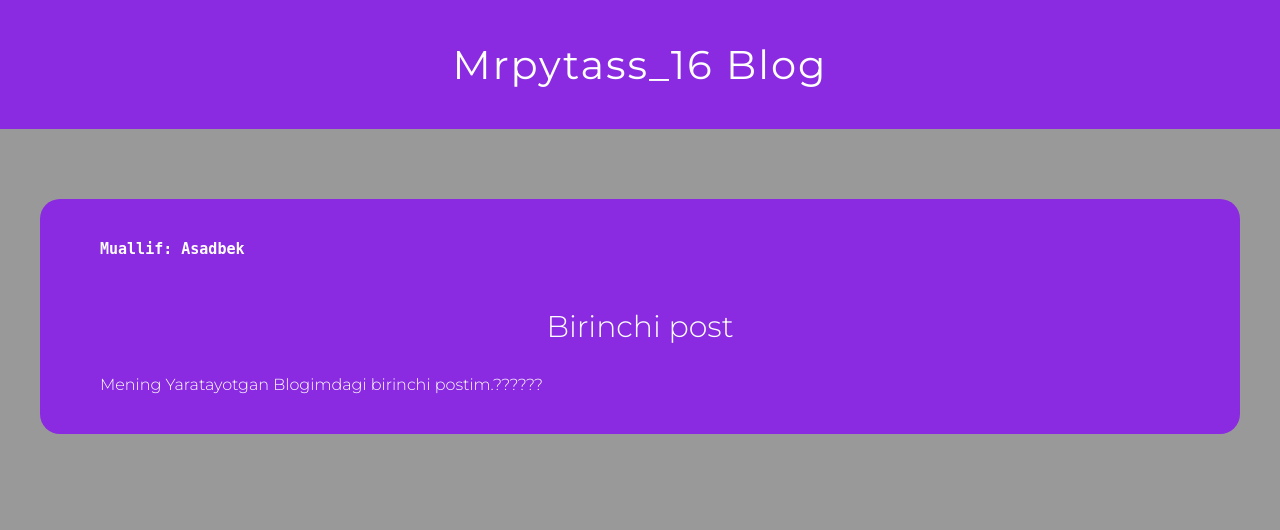
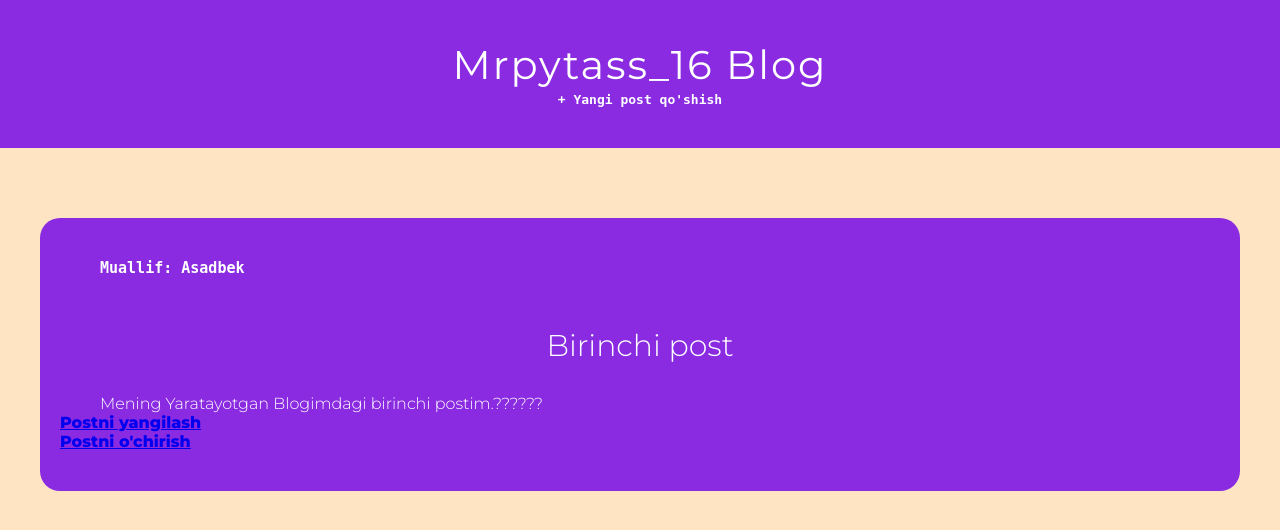
Before and after one commit to Asadbek16github/Django_Blog, a Django app: page /post/1/ in a window 1280 px wide. Shown: the top 530 px of the page. Run offline with Django 3.2, Linux system fonts and the light colour scheme; data comes from the database, SQL or seed files in the repository; both versions use the stored data as it was after the commit.

Commit message:
Sitedan turib post qo'shish, postni tahrirlash, postni o'chirish imkoniyatlari qo'shildi

```diff
--- a/BlogApp/models.py
+++ b/BlogApp/models.py
@@ -1,4 +1,5 @@
 from django.db import models
+from django.urls import reverse
 
 # Create your models here.
 class Post(models.Model):
@@ -12,3 +13,6 @@ class Post(models.Model):
 
     def __str__(self):
         return self.title
+
+    def get_absolute_url(self):
+        return reverse('only_post', args=[str(self.pk)])
--- a/BlogApp/urls.py
+++ b/BlogApp/urls.py
@@ -1,11 +1,17 @@
 from django.urls import path
 from .views import (
                         All_Post_Show_View,
-                        See_Only_One_Post_View
+                        See_Only_One_Post_View,
+                        Create_new_post,
+                        Update_Post_View,
+                        Delete_Post_View
                     )
 
 
 urlpatterns = [
     path('', All_Post_Show_View.as_view(), name='all_post_page'),
-    path('post/<int:pk>/', See_Only_One_Post_View.as_view(), name='only_post')
+    path('post/<int:pk>/', See_Only_One_Post_View.as_view(), name='only_post'),
+    path('post/new/', Create_new_post.as_view(), name="create_post_page"),
+    path('post/edit/<int:pk>/', Update_Post_View.as_view(), name='update_post'),
+    path('post/delete/<int:pk>/', Delete_Post_View.as_view(), name='delete_post_page')
 ]
--- a/BlogApp/views.py
+++ b/BlogApp/views.py
@@ -1,6 +1,8 @@
 from django.shortcuts import render
 from django.views.generic import ListView, DetailView
 from .models import Post
+from django.views.generic.edit import CreateView, UpdateView, DeleteView
+from django.urls import reverse_lazy
 
 # Create your views here.
 class All_Post_Show_View(ListView):
@@ -11,3 +13,21 @@ class All_Post_Show_View(ListView):
 class See_Only_One_Post_View(DetailView):
     model = Post
     template_name = 'see_only_one_post.html'
+
+
+
+class Create_new_post(CreateView):
+    model = Post
+    template_name = 'create_new_post.html'
+    fields = ['title', 'author', 'text', 'short_info']
+
+
+class Update_Post_View(UpdateView):
+    model = Post
+    template_name = 'update_post.html'
+    fields = ['title', 'text', 'short_info']
+
+class Delete_Post_View(DeleteView):
+    model = Post
+    template_name = 'delete_post.html'
+    success_url = reverse_lazy('all_post_page')
--- a/static/css/base.css
+++ b/static/css/base.css
@@ -9,7 +9,7 @@
 
 body {
   font-family: 'Montserrat', sans-serif;
-  background-color: #999;
+  background-color: bisque;
 }
 
 
@@ -17,6 +17,12 @@ body {
     background-color: blueviolet;
     text-align: center;
     padding: 40px;
+}
+
+.header-blog .add_new_post a{
+    text-decoration: none;
+    color: white;
+    text-align: right;
 }
 
 .header-blog h2 a{
--- a/template/base.html
+++ b/template/base.html
@@ -13,6 +13,7 @@
     <body>
         <header class="header-blog">
             <h2><a href="{% url 'all_post_page' %}">Mrpytass_16 Blog</a></h2>
+            <h4 class="add_new_post"><a href="{% url 'create_post_page' %}"><code>+ Yangi post qo'shish</code></a></h4>
         </header>
 
         <div class="All_posts">
--- a/template/see_only_one_post.html
+++ b/template/see_only_one_post.html
@@ -5,5 +5,10 @@
         <h4 class="author"><code>Muallif: {{ post.author }}</code></h4>
         <h2>{{ post.title }}</h2>
         <h4 class="text">{{ post.text }}</h4>
+
+        <div class="update_post">
+            <h4 class="postni_yangilash"><a href="{% url 'update_post' post.pk %}">Postni yangilash</a></h4>
+            <h4 class="delete_post"><a href="{% url 'delete_post_page' post.pk %}">Postni o'chirish</a></h4>
+        </div>
     </div>
 {% endblock content %}
```
Also changed, not shown: template/create_new_post.html (added, +9 -0 lines), template/delete_post.html (added, +10 -0 lines), template/update_post.html (added, +10 -0 lines), db.sqlite3.
